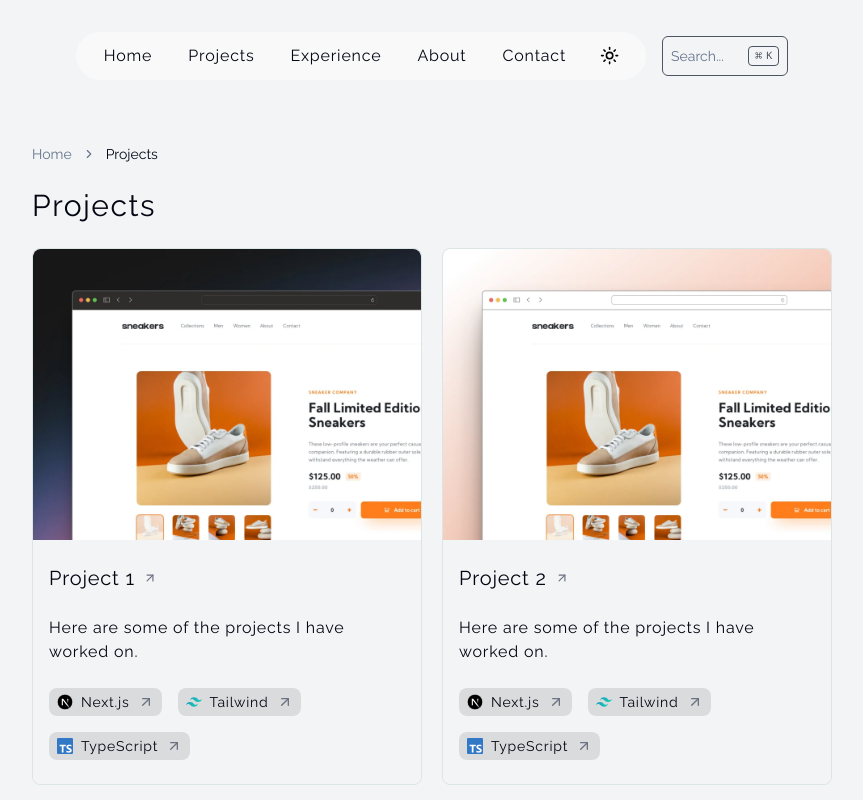
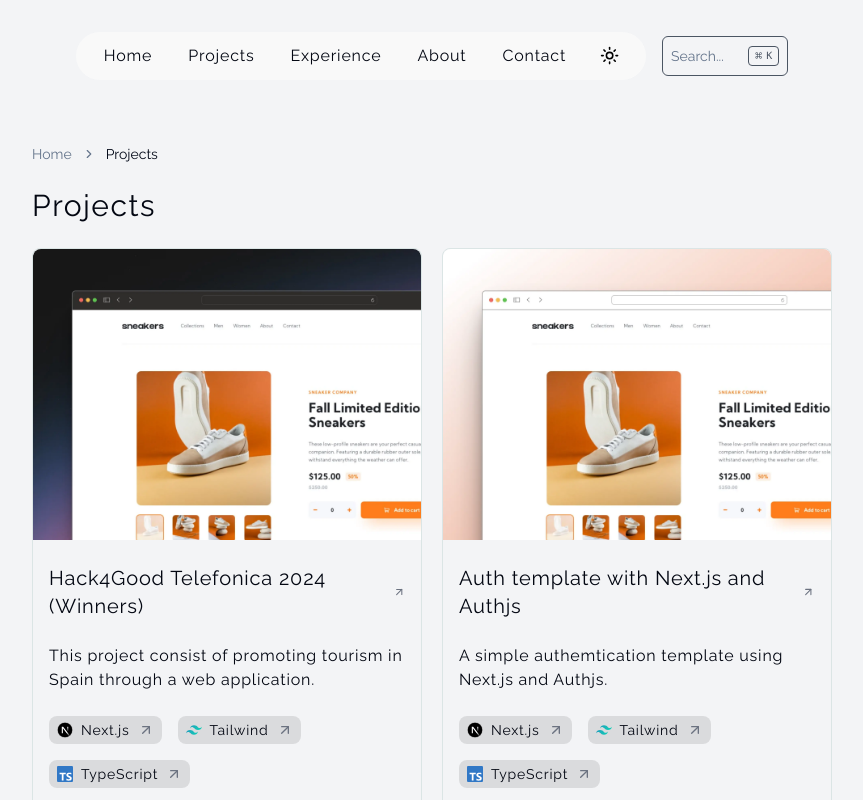
Before and after one commit to ecaleb97/ecaleb.dev, a Next.js app: page /projects in a window 1280 px wide. Shown: the top 800 px of the page, without its empty margins (208-1071 px from the left). Built offline with nearby package versions, Linux system fonts and the light colour scheme.

Commit message:
refactor: Update project list with new project information and descriptions

```diff
--- a/src/components/project/project-list.tsx
+++ b/src/components/project/project-list.tsx
@@ -8,14 +8,14 @@ import { ProjectProps } from '@/types/types';
 export function ProjectList() {
   const projectsData = [
     {
-      title: 'Project 1',
-      description: 'Here are some of the projects I have worked on.',
+      title: 'Hack4Good Telefonica 2024 (Winners)',
+      description: 'This project consist of promoting tourism in Spain through a web application.',
       tags: project1,
       imageUrl: ecommerceDark,
     },
     {
-      title: 'Project 2',
-      description: 'Here are some of the projects I have worked on.',
+      title: 'Auth template with Next.js and Authjs',
+      description: 'A simple authemtication template using Next.js and Authjs.',
       tags: project2,
       imageUrl: ecommerceLight,
     },
```
